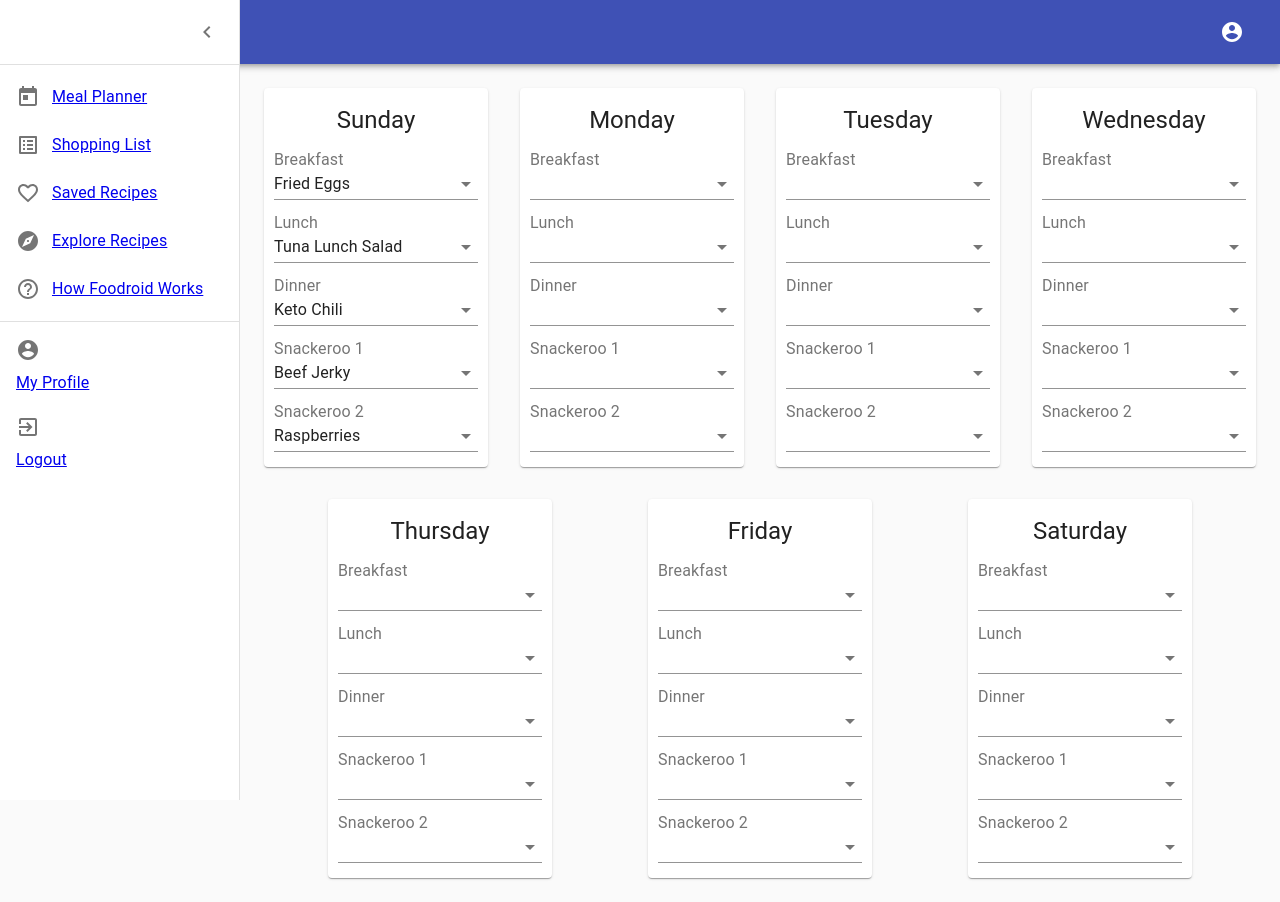
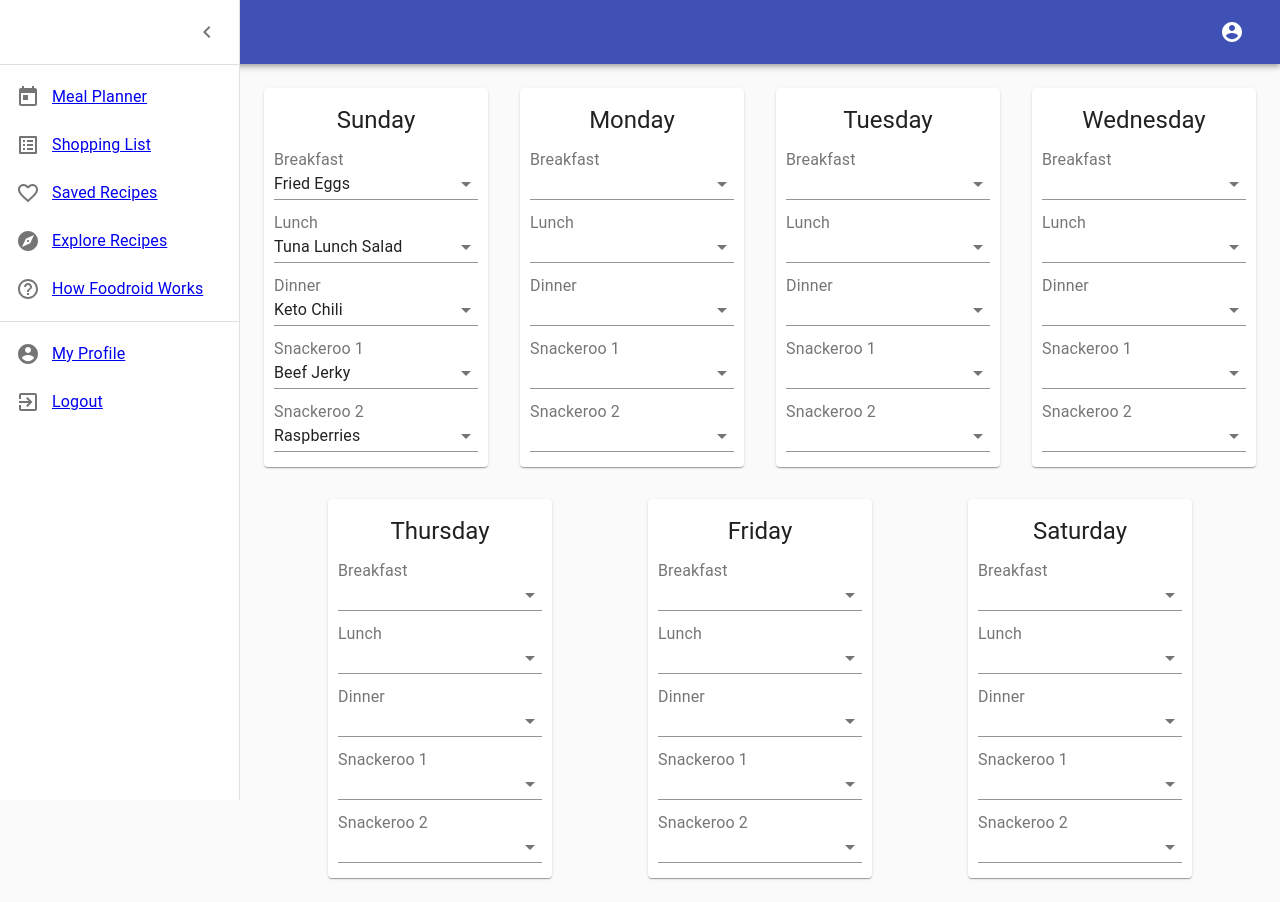
Before and after one commit to gage117/meal-planner, a React (Create React App) app in the folder client/: page / in a window 1280 px wide. Built offline with nearby package versions, Linux system fonts and the light colour scheme.

Commit message:
Fixed profile and logout list items

```diff
--- a/client/src/components/Drawer/index.js
+++ b/client/src/components/Drawer/index.js
@@ -160,25 +160,27 @@ function Drawer({open, setOpen}) {
         </List>
         <Divider />
         <List>
-          {['My Profile', 'Logout'].map((text, index) => (
+          {['My Profile', 'Logout'].map((text, index) => {
+            return text === 'My Profile' ? (
+                <Link to={"/profile"}>
                   <ListItem button key={text}>
-              {text === 'My Profile' ? (
-                <Link to={"/profile"}>
-                  <ListItemIcon>
+                    <ListItemIcon classes={{root: classes.iconWidthOverride}}>
                       <AccountCircleIcon />
                     </ListItemIcon>
                     <ListItemText primary={text} />
+                  </ListItem>
                 </Link>
               ) : (
                 <Link to={"/logout"}>
-                <ListItemIcon>
+                  <ListItem button key={text}>
+                    <ListItemIcon classes={{root: classes.iconWidthOverride}}>
                       <ExitToAppIcon />
                     </ListItemIcon>
                     <ListItemText primary={text} />
+                  </ListItem>
                 </Link>
               )}
-            </ListItem>
-          ))}
+          )}
         </List>
       </MuiDrawer>
     );
```
Lines whose indentation alone changed are shown as unchanged.
